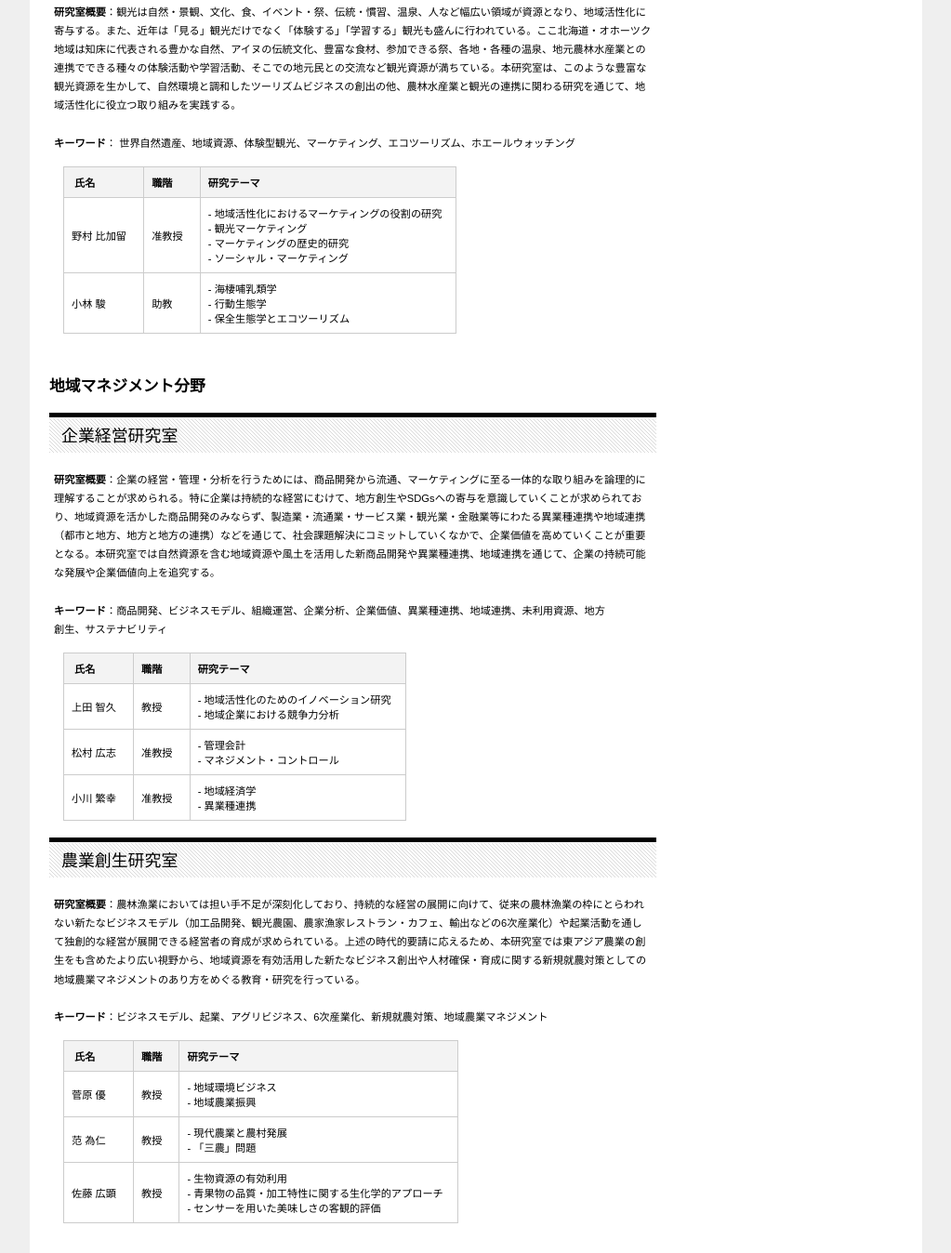
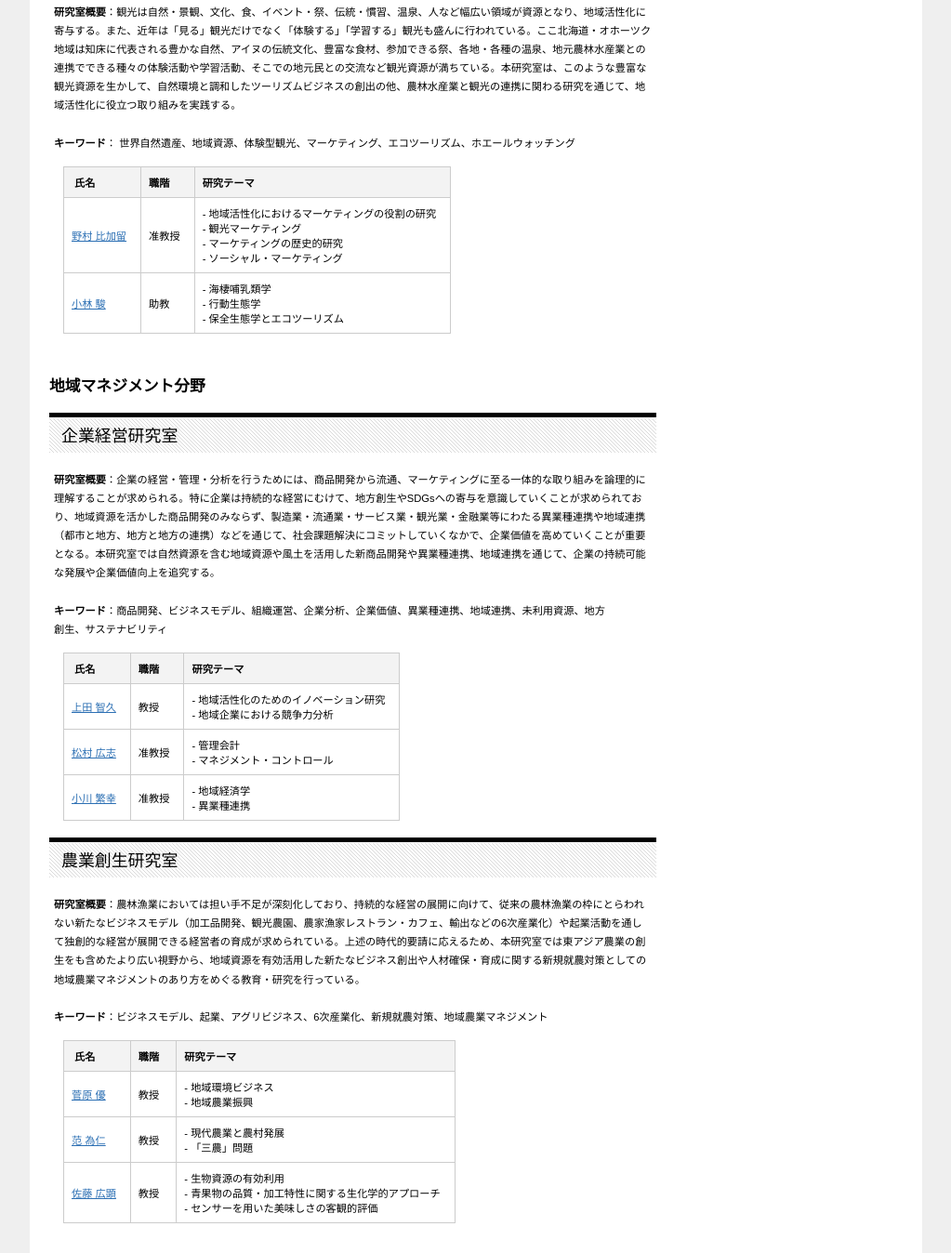
Before and after one commit to oyamadashin/shizen_web_test, a plain HTML site: page laboratory.html in a window 1280 px wide. Shown: the part 851-2199 px from the top of the page at 93% size, without its empty margins (128-1151 px from the left). Drawn offline with Linux system fonts and the light colour scheme.

Commit message:
教員名にリンクを貼った。

```diff
--- a/laboratory.html
+++ b/laboratory.html
@@ -125,21 +125,27 @@ HpbImgPreload('HPB_ROLLOVER1', 'button111.gif', 'button1111.gif');
                     <th>研究テーマ&nbsp;</th>
                   </tr>
                   <tr>
-                    <td>笹木　潤</td>
+                    <td>
+                      <a href="https://dbs.nodai.ac.jp/html/117_ja.html">笹木　潤</a>
+                    </td>
                     <td>&nbsp;教授</td>
                     <td>- 地域産業の経済波及効果の分析<br>
                     - エコツーリズムとグリーンツーリズムの研究</td>
                   </tr>
                   <tr>
-                    <td>小山田　晋</td>
+                    <td>
+                      <a href="https://dbs.nodai.ac.jp/view?l=ja&u=100001773&k=%E5%B0%8F%E5%B1%B1%E7%94%B0%E6%99%8B&kc=1&sm=keyword&sl=ja&sp=1">小山田　晋</a>
+                    </td>
                     <td>&nbsp;准教授</td>
                     <td>- 環境倫理学<br>
                     - 合意形成<br>
                     - ゲーミング・シミュレーション</td>
                   </tr>
                   <tr>
-                    <td>坂田&nbsp;圭子</td>
-                    <td>&nbsp;助教</td>
+                    <td>
+                      <a href="https://dbs.nodai.ac.jp/view?l=ja&u=112&k=%E5%9D%82%E7%94%B0&kc=1&o=name-a&pp=10&sm=keyword&sl=ja&sp=1">坂田　圭子</a>
+                    </td>
+                    <td>助教</td>
                     <td>- 連結会計<br>
                     - 地域企業の分析手法</td>
                   </tr>
@@ -160,16 +166,21 @@ HpbImgPreload('HPB_ROLLOVER1', 'button111.gif', 'button1111.gif');
                     <th>研究テーマ&nbsp;</th>
                   </tr>
                   <tr>
-                    <td>野村 比加留&nbsp;</td>
-                    <td>准教授&nbsp;</td>
+                    <td>
+                      <a href="https://dbs.nodai.ac.jp/view?l=ja&u=359&k=%E9%87%8E%E6%9D%91+%E6%AF%94%E5%8A%A0%E7%95%99&kc=1&o=name-a&pp=10&sm=keyword&sl=ja&sp=1">野村 比加留</a>
+
+                      </td>
+                    <td>准教授</td>
                     <td>- 地域活性化におけるマーケティングの役割の研究<br>
                     - 観光マーケティング<br>
                     - マーケティングの歴史的研究<br>
                     - ソーシャル・マーケティング</td>
                   </tr>
                   <tr>
-                    <td>小林 駿&nbsp;</td>
-                    <td>助教&nbsp;</td>
+                    <td>
+                      <a href="https://dbs.nodai.ac.jp/view?l=ja&u=100001764&k=%E5%B0%8F%E6%9E%97+%E9%A7%BF&kc=1&o=name-a&pp=10&sm=keyword&sl=ja&sp=1">小林 駿</a>
+                    </td>
+                    <td>助教</td>
                     <td>- 海棲哺乳類学<br>
 - 行動生態学<br>
                     - 保全生態学とエコツーリズム&nbsp;</td>
@@ -198,20 +209,27 @@ HpbImgPreload('HPB_ROLLOVER1', 'button111.gif', 'button1111.gif');
                     <th>研究テーマ&nbsp;</th>
                   </tr>
                   <tr>
-                    <td>上田 智久&nbsp;</td>
-                    <td>教授&nbsp;</td>
+                    <td>
+                      <a href="https://dbs.nodai.ac.jp/view?l=ja&u=100000742&k=%E4%B8%8A%E7%94%B0+%E6%99%BA%E4%B9%85&kc=1&o=name-a&pp=10&sm=keyword&sl=ja&sp=1">上田 智久</a>
+
+                      </td>
+                    <td>教授</td>
                     <td>- 地域活性化のためのイノベーション研究<br>
                     - 地域企業における競争力分析&nbsp;</td>
                   </tr>
                   <tr>
-                    <td>松村 広志&nbsp;</td>
-                    <td>准教授&nbsp;</td>
+                    <td>
+                      <a href="https://dbs.nodai.ac.jp/view?l=ja&u=100000980&k=%E6%9D%BE%E6%9D%91+%E5%BA%83%E5%BF%97&kc=1&o=name-a&pp=10&sm=keyword&sl=ja&sp=1">松村 広志</a>
+                      </td>
+                    <td>准教授</td>
                     <td>- 管理会計<br>
                     - マネジメント・コントロール&nbsp;</td>
                   </tr>
                   <tr>
-                    <td>小川 繁幸&nbsp;</td>
-                    <td>准教授&nbsp;</td>
+                    <td>
+                      <a href="https://dbs.nodai.ac.jp/view?l=ja&u=100000843&k=%E5%B0%8F%E5%B7%9D+%E7%B9%81%E5%B9%B8&kc=1&o=name-a&pp=10&sm=keyword&sl=ja&sp=1">小川 繁幸</a>
+                      </td>
+                    <td>准教授</td>
                     <td>- 地域経済学<br>
 - 異業種連携</td>
                   </tr>
@@ -232,20 +250,26 @@ HpbImgPreload('HPB_ROLLOVER1', 'button111.gif', 'button1111.gif');
                     <th>研究テーマ&nbsp;</th>
                   </tr>
                   <tr>
-                    <td>菅原 優&nbsp;</td>
-                    <td>教授&nbsp;</td>
+                    <td>
+                      <a href="https://dbs.nodai.ac.jp/view?l=ja&u=100000783&k=%E8%8F%85%E5%8E%9F+%E5%84%AA&kc=1&o=name-a&pp=10&sm=keyword&sl=ja&sp=2">菅原 優</a>
+                      </td>
+                    <td>教授</td>
                     <td>- 地域環境ビジネス<br>
                     - 地域農業振興&nbsp;</td>
                   </tr>
                   <tr>
-                    <td>范 為仁&nbsp;</td>
-                    <td>教授&nbsp;</td>
+                    <td>
+                      <a href="https://dbs.nodai.ac.jp/view?l=ja&u=395&k=%E8%8C%83+%E7%82%BA%E4%BB%81&kc=1&o=name-a&pp=10&sm=keyword&sl=ja&sp=1">范 為仁</a>
+                    </td>
+                    <td>教授</td>
                     <td>- 現代農業と農村発展<br>
                     - 「三農」問題&nbsp;</td>
                   </tr>
                   <tr>
-                    <td>佐藤 広顕&nbsp;</td>
-                    <td>教授&nbsp;</td>
+                    <td>
+                      <a href="https://dbs.nodai.ac.jp/view?l=ja&u=107&k=%E4%BD%90%E8%97%A4+%E5%BA%83%E9%A1%95&kc=1&o=name-a&pp=10&sm=keyword&sl=ja&sp=1">佐藤 広顕</a>
+                    </td>
+                    <td>教授</td>
                     <td>- 生物資源の有効利用<br>
 - 青果物の品質・加工特性に関する生化学的アプローチ<br>
                     - センサーを用いた美味しさの客観的評価&nbsp;</td>
```
